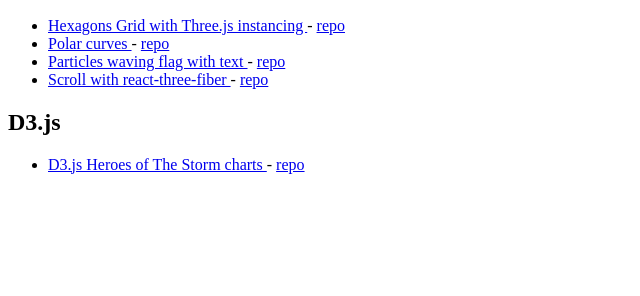
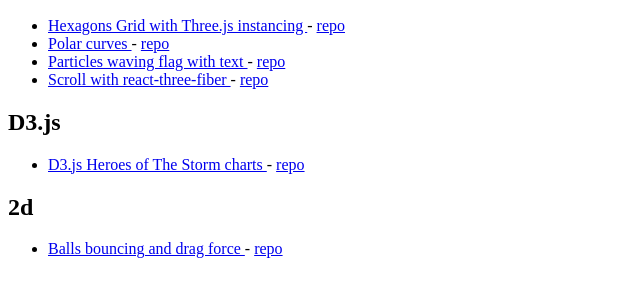
Before and after one commit to flytaly/flytaly.github.io, a plain HTML site: page index.html in a window 1280 px wide. Shown: the part 110-406 px from the top of the page, without its empty margins (0-640 px from the left). Drawn offline with Linux system fonts and the light colour scheme.

Commit message:
bouncing

```diff
--- a/index.html
+++ b/index.html
@@ -49,5 +49,15 @@
         <a href="https://github.com/flytaly/hots-charts">repo</a>
       </li>
     </ul>
+    <h2>2d</h2>
+    <ul>
+      <li>
+        <a href="https://flytaly.github.io/bounce_and_drag_force/">
+          Balls bouncing and drag force
+        </a>
+        -
+        <a href="https://github.com/flytaly/bounce_and_drag_force">repo</a>
+      </li>
+    </ul>
   </body>
 </html>
```
